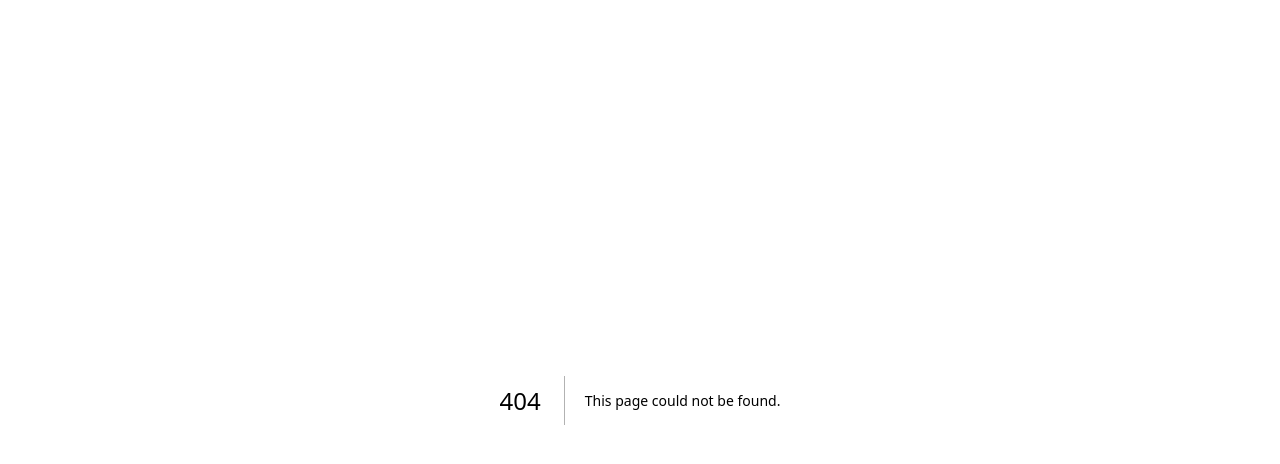
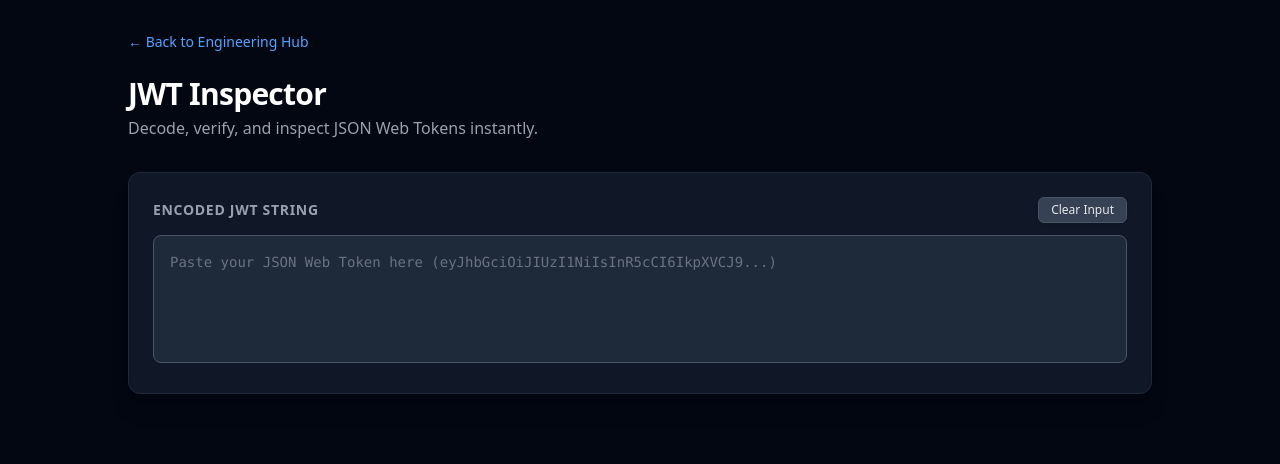
Before and after one commit to Amit-B8/DevBox, a Next.js app: page /engineering/jwt-inspector in a window 1280 px wide. Before the commit this address had no page. Shown: the top 464 px of the page. Built offline with nearby package versions, Linux system fonts and the light colour scheme.

Commit message:
add functional jwt inspector tool and fix routing

```diff
--- /dev/null
+++ b/src/app/engineering/jwt-inspector/page.tsx
@@ -0,0 +1,151 @@
+"use client";
+
+import React, { useState } from 'react';
+import Link from 'next/link';
+
+export default function JWTInspector() {
+  const [token, setToken] = useState('');
+  const [header, setHeader] = useState<any>(null);
+  const [payload, setPayload] = useState<any>(null);
+  const [signature, setSignature] = useState('');
+  const [error, setError] = useState('');
+
+  const handleDecode = (inputToken: string) => {
+    setToken(inputToken);
+
+    if (!inputToken.trim()) {
+      handleClear();
+      return;
+    }
+
+    const parts = inputToken.split('.');
+
+    if (parts.length !== 3) {
+      setError('Invalid JWT format. A standard JWT must have exactly 3 parts separated by dots.');
+      setHeader(null);
+      setPayload(null);
+      setSignature('');
+      return;
+    }
+
+    try {
+      // Decode Base64URL to a string, safely handling special characters
+      const base64UrlDecode = (str: string) => {
+        let base64 = str.replace(/-/g, '+').replace(/_/g, '/');
+        // Pad the string with equals signs to make it a multiple of 4
+        while (base64.length % 4) {
+          base64 += '=';
+        }
+
+        return decodeURIComponent(
+          atob(base64)
+            .split('')
+            .map((c) => '%' + ('00' + c.charCodeAt(0).toString(16)).slice(-2))
+            .join('')
+        );
+      };
+
+      setHeader(JSON.parse(base64UrlDecode(parts[0])));
+      setPayload(JSON.parse(base64UrlDecode(parts[1])));
+      setSignature(parts[2]);
+      setError('');
+    } catch (err) {
+      setError('Failed to decode token. Ensure it is a valid base64url encoded JSON string.');
+      setHeader(null);
+      setPayload(null);
+      setSignature('');
+    }
+  };
+
+  const handleClear = () => {
+    setToken('');
+    setHeader(null);
+    setPayload(null);
+    setSignature('');
+    setError('');
+  };
+
+  return (
+    <main className="min-h-screen p-8 bg-gray-950 text-white flex flex-col">
+      <div className="max-w-5xl mx-auto w-full flex-grow flex flex-col">
+
+        <Link href="/engineering" className="text-blue-400 hover:text-blue-300 text-sm mb-6 inline-block">
+          &larr; Back to Engineering Hub
+        </Link>
+
+        <header className="mb-8">
+          <h1 className="text-3xl font-bold tracking-tight">JWT Inspector</h1>
+          <p className="text-gray-400 mt-1">Decode, verify, and inspect JSON Web Tokens instantly.</p>
+        </header>
+
+        {/* Input Section */}
+        <div className="bg-gray-900 border border-gray-800 rounded-xl p-6 shadow-xl mb-6">
+          <div className="flex justify-between items-center mb-3">
+            <label className="text-sm font-semibold text-gray-400 uppercase tracking-wider">
+              Encoded JWT String
+            </label>
+            <button
+              onClick={handleClear}
+              className="bg-gray-700 hover:bg-red-500/80 border border-gray-600 hover:border-red-500 text-gray-200 px-3 py-1 rounded-md text-xs font-medium transition-all shadow-sm"
+            >
+              Clear Input
+            </button>
+          </div>
+          <textarea
+            value={token}
+            onChange={(e) => handleDecode(e.target.value)}
+            placeholder="Paste your JSON Web Token here (eyJhbGciOiJIUzI1NiIsInR5cCI6IkpXVCJ9...)"
+            className="w-full h-32 bg-gray-800 border border-gray-600 placeholder-gray-500 rounded-lg p-4 text-sm font-mono focus:outline-none focus:border-blue-500 focus:ring-1 focus:ring-blue-500 resize-none transition"
+          />
+        </div>
+
+        {/* Error Handling */}
+        {error && (
+          <div className="bg-red-900/20 border border-red-500/50 text-red-400 px-4 py-3 rounded-lg mb-6 font-medium text-sm">
+            {error}
+          </div>
+        )}
+
+        {/* Output Section */}
+        {header && payload && (
+          <div className="grid grid-cols-1 md:grid-cols-2 gap-6 pb-12">
+
+            {/* Header Data */}
+            <div className="bg-gray-900 border border-gray-800 rounded-xl flex flex-col shadow-xl overflow-hidden">
+              <div className="bg-gray-800 border-b border-gray-700 px-4 py-3 flex justify-between items-center">
+                <h3 className="text-sm font-semibold text-gray-300 uppercase tracking-wider">Header</h3>
+                <span className="text-xs font-mono text-emerald-400 bg-emerald-900/30 px-2 py-1 rounded border border-emerald-500/30">Algorithm & Type</span>
+              </div>
+              <pre className="p-4 text-sm font-mono text-emerald-400 overflow-x-auto flex-grow bg-gray-950/50">
+                {JSON.stringify(header, null, 2)}
+              </pre>
+            </div>
+
+            {/* Payload Data */}
+            <div className="bg-gray-900 border border-gray-800 rounded-xl flex flex-col shadow-xl overflow-hidden">
+              <div className="bg-gray-800 border-b border-gray-700 px-4 py-3 flex justify-between items-center">
+                <h3 className="text-sm font-semibold text-gray-300 uppercase tracking-wider">Payload</h3>
+                <span className="text-xs font-mono text-blue-400 bg-blue-900/30 px-2 py-1 rounded border border-blue-500/30">Data & Claims</span>
+              </div>
+              <pre className="p-4 text-sm font-mono text-blue-400 overflow-x-auto flex-grow bg-gray-950/50">
+                {JSON.stringify(payload, null, 2)}
+              </pre>
+            </div>
+
+            {/* Signature Data */}
+            <div className="bg-gray-900 border border-gray-800 rounded-xl shadow-xl overflow-hidden md:col-span-2">
+              <div className="bg-gray-800 border-b border-gray-700 px-4 py-3 flex justify-between items-center">
+                <h3 className="text-sm font-semibold text-gray-300 uppercase tracking-wider">Signature</h3>
+                <span className="text-xs font-mono text-purple-400 bg-purple-900/30 px-2 py-1 rounded border border-purple-500/30">Verification Hash</span>
+              </div>
+              <div className="p-4 bg-gray-950/50 text-purple-400 font-mono text-sm break-all leading-relaxed">
+                {signature}
+              </div>
+            </div>
+
+          </div>
+        )}
+      </div>
+    </main>
+  );
+}
--- a/src/app/engineering/page.tsx
+++ b/src/app/engineering/page.tsx
@@ -29,7 +29,7 @@ export default function EngineeringHub() {
               </div>
             </Link>
 
-            <Link href="/engineering/jwt" className="group block">
+            <Link href="/engineering/jwt-inspector" className="group block">
               <div className="p-6 rounded-xl bg-gray-900 border border-gray-800 group-hover:border-blue-500 transition-all h-full">
                 <h3 className="text-xl font-semibold mb-2">JWT Inspector</h3>
                 <p className="text-gray-400 text-sm">Decode, verify, and inspect JSON Web Tokens.</p>
```
